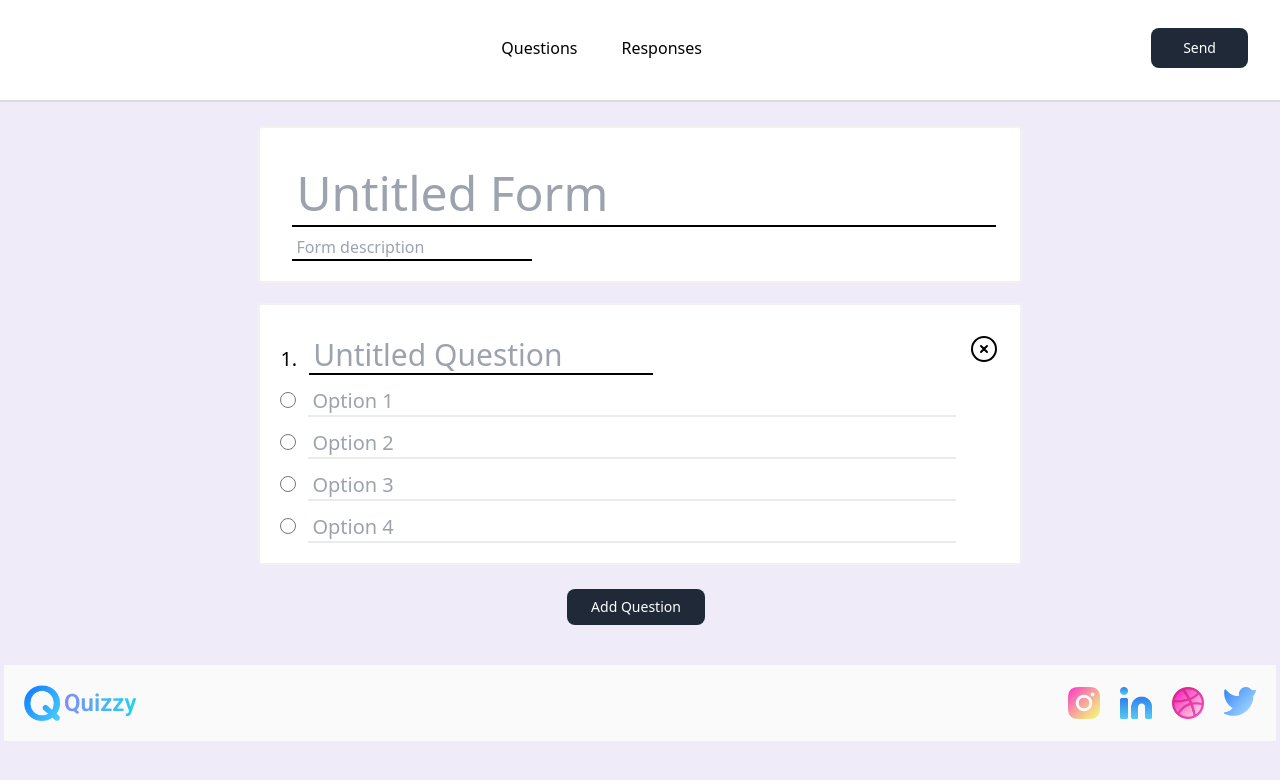
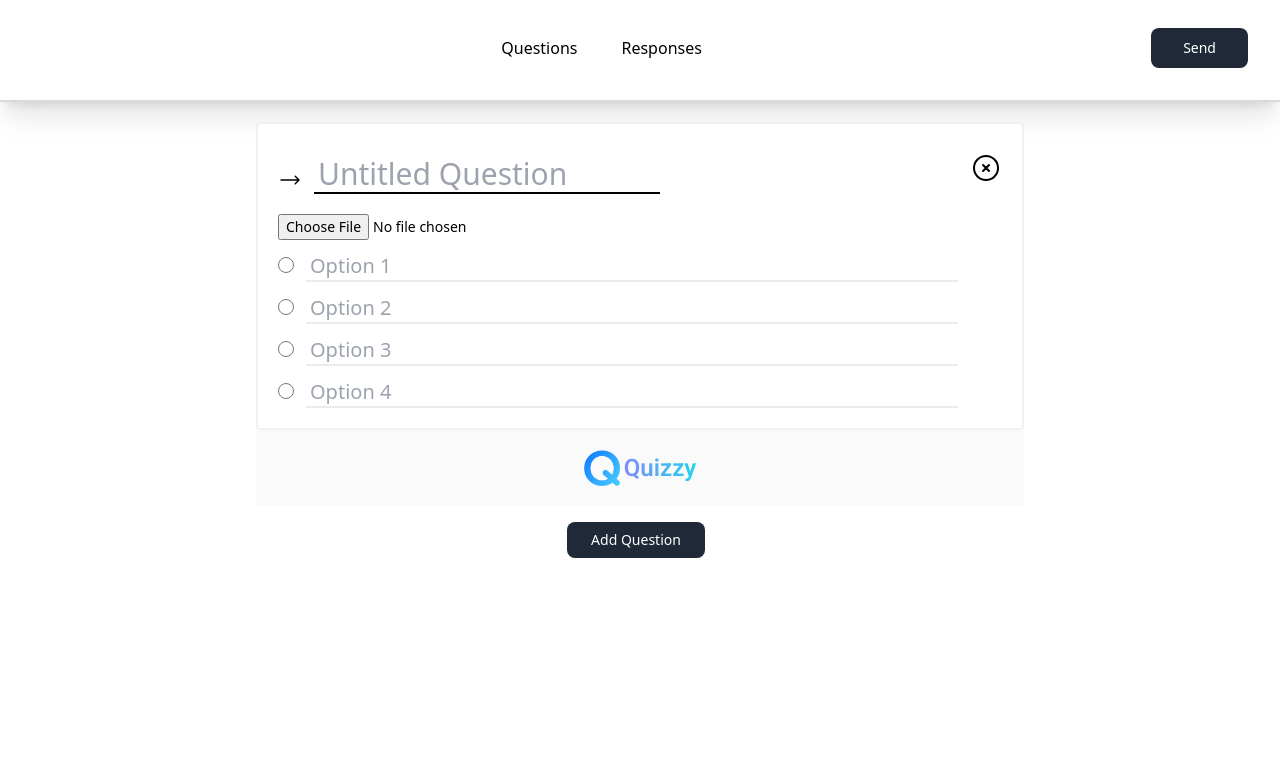
Before and after one commit to farhanpavel/Quiz-Taker, a React (Vite) app: page /quizpage in a window 1280 px wide. Shown: the top 780 px of the page. Built offline with nearby package versions, Linux system fonts and the light colour scheme.

Commit message:
quizpage modified

```diff
--- a/app/Home.tsx
+++ b/app/Home.tsx
@@ -69,7 +69,7 @@ export default function Home() {
       </div>
     </div>
 
-    <div className='container mx-auto'>
+    <div className=' container mx-auto'>
 <div className="grid grid-cols-2 gap-6 mt-56 ">
                 <div className="grid grid-cols-2 w-3/4 mx-4 gap-6">
                 {/* <p className='text-3xl'>In social Science is defined as the capacity of individuals to act independtly and to influence (such as social class,religion,grnder,ethnicity,ability,custom,etc.) that derermine or limit.</p> */}
--- a/app/Quizpage.tsx
+++ b/app/Quizpage.tsx
@@ -1,60 +1,166 @@
-import React, { useState } from 'react'
+import React, { useState,ChangeEvent } from 'react';
 import Footer from './footer';
 
+interface Question {
+    id: number;
+    imageSrc: string | null;
+  }
 export default function Quizpage() {
- const [count,setCount]=useState(2);
- const [datalist, setData] = useState("");
+    const [questions, setQuestions] = useState<Question[]>([{ id: 1, imageSrc: null }]);
 
- const value = () => {
+    const handleImageChange = (event: ChangeEvent<HTMLInputElement>, index: number) => {
+      const file: File | null = event.target.files ? event.target.files[0] : null;
+      if (!file) return;
+
+      const reader = new FileReader();
+      reader.onloadend = () => {
+        const updatedQuestions: Question[] = [...questions];
+        updatedQuestions[index].imageSrc = reader.result as string;
+        setQuestions(updatedQuestions);
+      };
+      reader.readAsDataURL(file);
+    };
+
+    const addQuestion = (): void => {
+      setQuestions([...questions, { id: questions.length + 1, imageSrc: null }]);
+    };
+
+    const removeQuestion = (index: number) => {
+      const updatedQuestions = questions.filter((_, i) => i !== index);
+      setQuestions(updatedQuestions);
+    };
+
+  const renderQuestion = (question:any, index:number) => {
     return (
-    <div className='m-auto w-[60%] mt-10 mb-10'>
+      <div className='m-auto sm:w-[60%] mt-5'>
         <div className='border-2 border-[#f5f0f0] bg-white p-5 space-y-2 rounded'>
           <div>
-        <div className='flex  justify-around'>
-            <div className='w-screen  '>
-            <label htmlFor="" className='text-xl'>{count}.
-        <input type="text" className='mx-3 w-1/2 px-1 mt-3 text-sm md:text-3xl   border-b-2 outline-none border-black' placeholder='Untitled Question'/>
+            <div className='flex justify-between'>
+              <div className='md:w-screen'>
+                <label htmlFor='' className='text-xl flex'>
+                <svg xmlns="http://www.w3.org/2000/svg" viewBox="0 0 24 24" fill="currentColor" className="mt-6 w-6 h-6">
+  <path fill-rule="evenodd" d="M16.72 7.72a.75.75 0 0 1 1.06 0l3.75 3.75a.75.75 0 0 1 0 1.06l-3.75 3.75a.75.75 0 1 1-1.06-1.06l2.47-2.47H3a.75.75 0 0 1 0-1.5h16.19l-2.47-2.47a.75.75 0 0 1 0-1.06Z" clip-rule="evenodd" />
+</svg>
+
+
+                  <input
+                    type='text'
+                    className='mx-3 w-1/2 px-1 mt-3 text-sm md:text-3xl border-b-2 outline-none border-black'
+                    placeholder='Untitled Question'
+                  />
                 </label>
+                <div>
+                  <input
+                    type='file'
+
+                    className='mt-5 text-sm w-1/2'
+                    onChange={(event) => handleImageChange(event, index)}
+                  />
+                  {question.imageSrc && (
+                    <img
+                      src={question.imageSrc}
+                      alt='Uploaded'
+                    className='w-1/4 md:w-1/2 md:m-auto mt-5'
+                    />
+                  )}
+                </div>
               </div>
               <div>
-            <svg xmlns="http://www.w3.org/2000/svg" fill="none" viewBox="0 0 24 24" stroke-width="1.5" stroke="currentColor" className="w-8 h-8 mt-2 cursor-pointer hover:text-red-600">
-  <path stroke-linecap="round" stroke-linejoin="round" d="m9.75 9.75 4.5 4.5m0-4.5-4.5 4.5M21 12a9 9 0 1 1-18 0 9 9 0 0 1 18 0Z" />
+              <svg
+              xmlns='http://www.w3.org/2000/svg'
+              fill='none'
+              viewBox='0 0 24 24'
+              strokeWidth='1.5'
+              stroke='currentColor'
+              className='w-8 h-8 mt-2 cursor-pointer hover:text-red-600'
+              onClick={() => removeQuestion(index)}
+            >
+              <path
+                strokeLinecap='round'
+                strokeLinejoin='round'
+                d='m9.75 9.75 4.5 4.5m0-4.5-4.5 4.5M21 12a9 9 0 1 1-18 0 9 9 0 0 1 18 0Z'
+              />
             </svg>
-
               </div>
             </div>
             <div>
               <div>
-            <input id="default-radio-1" type="radio" value="" name="default-radio" className="w-4 h-4 text-blue-600 bg-gray-100 border-gray-300 focus:ring-blue-500 dark:focus:ring-blue-600 dark:ring-offset-gray-800 focus:ring-2 dark:bg-gray-700 dark:border-gray-600"/>
-       <input type="text" className='w-[80%] md:w-[90%] mx-3 px-1 mt-3 text-xl border-b-2 outline-none border-[#ebebeb] focus:border-black ' placeholder='Option 1'/>
+                <input
+
+                  type='radio'
+                  value=''
+                  name={`default-radio-${question.id}`}
+                  className='w-4 h-4 text-blue-600 bg-gray-100 border-gray-300 focus:ring-blue-500 dark:focus:ring-blue-600 dark:ring-offset-gray-800 focus:ring-2 dark:bg-gray-700 dark:border-gray-600'
+                />
+                <input
+                  type='text'
+                  className='w-[80%] md:w-[90%] mx-3 px-1 mt-3 text-xl border-b-2 outline-none border-[#ebebeb] focus:border-black'
+                  placeholder='Option 1'
+                />
+              </div>
+             {/* Option-2 */}
+             <div>
+                <input
+
+                  type='radio'
+                  value=''
+                  name={`default-radio-${question.id}`}
+                  className='w-4 h-4 text-blue-600 bg-gray-100 border-gray-300 focus:ring-blue-500 dark:focus:ring-blue-600 dark:ring-offset-gray-800 focus:ring-2 dark:bg-gray-700 dark:border-gray-600'
+                />
+                <input
+                  type='text'
+                  className='w-[80%] md:w-[90%] mx-3 px-1 mt-3 text-xl border-b-2 outline-none border-[#ebebeb] focus:border-black'
+                  placeholder='Option 2'
+                />
               </div>
               <div>
-            <input id="default-radio-1" type="radio" value="" name="default-radio" className="w-4 h-4 text-blue-600 bg-gray-100 border-gray-300 focus:ring-blue-500 dark:focus:ring-blue-600 dark:ring-offset-gray-800 focus:ring-2 dark:bg-gray-700 dark:border-gray-600"/>
-              <input type="text" className='w-[80%] md:w-[90%] mx-3 px-1 mt-3 text-xl border-b-2 outline-none border-[#ebebeb] focus:border-black' placeholder='Option 2'/>
+                <input
+
+                  type='radio'
+                  value=''
+
+                  className='w-4 h-4 text-blue-600 bg-gray-100 border-gray-300 focus:ring-blue-500 dark:focus:ring-blue-600 dark:ring-offset-gray-800 focus:ring-2 dark:bg-gray-700 dark:border-gray-600'
+                />
+                <input
+                  type='text'
+                  className='w-[80%] md:w-[90%] mx-3 px-1 mt-3 text-xl border-b-2 outline-none border-[#ebebeb] focus:border-black'
+                  placeholder='Option 3'
+                />
               </div>
               <div>
-            <input id="default-radio-1" type="radio" value="" name="default-radio" className="w-4 h-4 text-blue-600 bg-gray-100 border-gray-300 focus:ring-blue-500 dark:focus:ring-blue-600 dark:ring-offset-gray-800 focus:ring-2 dark:bg-gray-700 dark:border-gray-600"/>
-             <input type="text" className='w-[80%] md:w-[90%] mx-3 px-1 mt-3 text-xl border-b-2 outline-none border-[#ebebeb] focus:border-black' placeholder='Option 3'/>
-            </div>
-            <div>
-            <input id="default-radio-1" type="radio" value="" name="default-radio" className="w-4 h-4 text-blue-600 bg-gray-100 border-gray-300 focus:ring-blue-500 dark:focus:ring-blue-600 dark:ring-offset-gray-800 focus:ring-2 dark:bg-gray-700 dark:border-gray-600"/>
-         <input type="text" className='w-[80%] md:w-[90%] mx-3 px-1 mt-3 text-xl border-b-2 outline-none border-[#ebebeb] focus:border-black' placeholder='Option 4'/>
+                <input
+
+                  type='radio'
+                  value=''
+
+                  className='w-4 h-4 text-blue-600 bg-gray-100 border-gray-300 focus:ring-blue-500 dark:focus:ring-blue-600 dark:ring-offset-gray-800 focus:ring-2 dark:bg-gray-700 dark:border-gray-600'
+                />
+                <input
+                  type='text'
+                  className='w-[80%] md:w-[90%] mx-3 px-1 mt-3 text-xl border-b-2 outline-none border-[#ebebeb] focus:border-black'
+                  placeholder='Option 4'
+                />
               </div>
 
             </div>
           </div>
+        </div>
+        <div className='footer bg-[#fafafa] p-5  bottom-0 left-0 w-full'>
+      <div className='sm:flex sm:flex-wrap justify-center items-center'>
+        <div className='flex flex-wrap gap-1 items-center place-content-center'>
+          <img className='w-9' src="./images/Home/Q.png" alt="" />
+          <h1 className='text-2xl font-bold font-roboto bg-clip-text text-transparent bg-gradient-to-r from-indigo-400 to-cyan-400'>Quizzy</h1>
+        </div>
 
       </div>
     </div>
-   ); // Ensure value function returns JSX
+      </div>
+    );
   };
 
- const datacaller = () => {
-   setData(prevDataList => [...prevDataList, value()]);
-   setCount(count+1); // Add the new value to the datalist
- };
   return (
-    <div >
+    <div>
+
         <div className='shadow-xl p-6 flex justify-between border-b-2 border-[#dbd9d9]'>
     <div>
     </div>
@@ -74,66 +180,19 @@ Responses
     <button type="button" className="text-white bg-gray-800 mt-1 hover:bg-gray-900 focus:outline-none focus:ring-4 focus:ring-gray-300 font-medium rounded-lg text-sm px-8 py-2.5 me-2 mb-2 dark:bg-gray-800 dark:hover:bg-gray-700 dark:focus:ring-gray-700 dark:border-gray-700">Send</button>
     </div>
      </div>
-     <div className='bg-[#F0EBF8] min-h-screen  p-1'>
-    <div className='m-auto w-[60%] mt-5 '>
-        <div className='border-2 border-[#f5f0f0] bg-white p-5 space-y-2 rounded'>
-            <div>
-                <input type="text" className='mx-3 px-1 mt-3 text-md md:text-3xl lg:text-5xl border-b-2 outline-none border-black' placeholder='Untitled Form'/>
-            </div>
-            <div>
-                <input type="text" className='w-1/3 px-1 mx-3 border-b-2 outline-none border-black' placeholder='Form description'/>
-            </div>
-        </div>
-    </div>
-    <div className='m-auto w-[60%] mt-5'>
-    <div className='border-2 border-[#f5f0f0] bg-white p-5 space-y-2 rounded'>
-    <div>
-        <div className='flex  justify-between'>
-            <div className='w-screen'>
-            <label htmlFor="" className='text-xl'>1.
-        <input type="text" className='mx-3 w-1/2 px-1 mt-3 text-sm md:text-3xl   border-b-2 outline-none border-black' placeholder='Untitled Question'/>
-        </label>
-            </div>
-            <div>
-            <svg xmlns="http://www.w3.org/2000/svg" fill="none" viewBox="0 0 24 24" stroke-width="1.5" stroke="currentColor" className="w-8 h-8 mt-2 cursor-pointer hover:text-red-600">
-  <path stroke-linecap="round" stroke-linejoin="round" d="m9.75 9.75 4.5 4.5m0-4.5-4.5 4.5M21 12a9 9 0 1 1-18 0 9 9 0 0 1 18 0Z" />
-</svg>
 
-            </div>
-        </div>
-        <div>
-            <div>
-            <input id="default-radio-1" type="radio" value="" name="default-radio" className="w-4 h-4 text-blue-600 bg-gray-100 border-gray-300 focus:ring-blue-500 dark:focus:ring-blue-600 dark:ring-offset-gray-800 focus:ring-2 dark:bg-gray-700 dark:border-gray-600"/>
-       <input type="text" className='w-[80%] md:w-[90%] mx-3 px-1 mt-3 text-xl border-b-2 outline-none border-[#ebebeb] focus:border-black ' placeholder='Option 1'/>
-            </div>
-            <div>
-            <input id="default-radio-1" type="radio" value="" name="default-radio" className="w-4 h-4 text-blue-600 bg-gray-100 border-gray-300 focus:ring-blue-500 dark:focus:ring-blue-600 dark:ring-offset-gray-800 focus:ring-2 dark:bg-gray-700 dark:border-gray-600"/>
-              <input type="text" className='w-[80%] md:w-[90%] mx-3 px-1 mt-3 text-xl border-b-2 outline-none border-[#ebebeb] focus:border-black' placeholder='Option 2'/>
-            </div>
-            <div>
-            <input id="default-radio-1" type="radio" value="" name="default-radio" className="w-4 h-4 text-blue-600 bg-gray-100 border-gray-300 focus:ring-blue-500 dark:focus:ring-blue-600 dark:ring-offset-gray-800 focus:ring-2 dark:bg-gray-700 dark:border-gray-600"/>
-             <input type="text" className='w-[80%] md:w-[90%] mx-3 px-1 mt-3 text-xl border-b-2 outline-none border-[#ebebeb] focus:border-black' placeholder='Option 3'/>
-            </div>
-            <div>
-            <input id="default-radio-1" type="radio" value="" name="default-radio" className="w-4 h-4 text-blue-600 bg-gray-100 border-gray-300 focus:ring-blue-500 dark:focus:ring-blue-600 dark:ring-offset-gray-800 focus:ring-2 dark:bg-gray-700 dark:border-gray-600"/>
-         <input type="text" className='w-[80%] md:w-[90%] mx-3 px-1 mt-3 text-xl border-b-2 outline-none border-[#ebebeb] focus:border-black' placeholder='Option 4'/>
-            </div>
+      {questions.map((question, index) => renderQuestion(question, index))}
+      <div className='text-center'>
+        <button
+          type='button'
+          onClick={addQuestion}
+          className='text-white bg-gray-800 hover:bg-gray-900 focus:outline-none focus:ring-4 focus:ring-gray-300 font-medium rounded-lg text-sm px-6 py-2 me-2 mb-10 mt-4 dark:bg-gray-800 dark:hover:bg-gray-700 dark:focus:ring-gray-700 dark:border-gray-700'
+        >
+          Add Question
+        </button>
 
       </div>
            </div>
 
-       </div>
-    </div>
-    <div className=' mt-2'>
-    {datalist}
-    <div className='text-center'>
-    <button type="button" onClick={datacaller}  className=" text-white bg-gray-800 hover:bg-gray-900 focus:outline-none focus:ring-4 focus:ring-gray-300 font-medium rounded-lg text-sm px-6 py-2 me-2 mb-10 mt-4 dark:bg-gray-800 dark:hover:bg-gray-700 dark:focus:ring-gray-700 dark:border-gray-700">Add Question</button>
-
-    </div>
-       <Footer/>
-        </div>
-</div>
-
-    </div>
-  )
+  );
 }
--- /dev/null
+++ b/app/practice.tsx
@@ -0,0 +1,88 @@
+import React, { useState } from 'react';
+
+const QuizMaker = () => {
+  const [questions, setQuestions] = useState([]);
+  const [currentQuestion, setCurrentQuestion] = useState({
+    question: '',
+    options: ['', '', '', ''],
+    image: ''
+  });
+
+  const handleOptionChange = (index:number, value:string) => {
+    const updatedOptions = [...currentQuestion.options];
+    updatedOptions[index] = value;
+    setCurrentQuestion({ ...currentQuestion, options: updatedOptions });
+  };
+
+  const handleImageUpload = (event:any) => {
+    const file = event.target.files[0];
+    const reader = new FileReader();
+    reader.onloadend = () => {
+      setCurrentQuestion({ ...currentQuestion, image: reader.result });
+    };
+    reader.readAsDataURL(file);
+  };
+
+  const handleAddQuestion = () => {
+    setQuestions([...questions, currentQuestion]);
+    setCurrentQuestion({
+      question: '',
+      options: ['', '', '', ''],
+      image: ''
+    });
+  };
+
+  return (
+    <div>
+      <h1>Quiz Maker</h1>
+      {questions.map((question, index) => (
+        <div key={index}>
+          <h3>Question {index + 1}</h3>
+          <div>
+            <label>Question:</label>
+            <input type="text" value={question.question} readOnly />
+          </div>
+          <div>
+            {question.options.map((option, idx) => (
+              <input key={idx} type="text" value={option} readOnly />
+            ))}
+          </div>
+          <div>
+            {question.image && (
+              <img src={question.image} alt="Question" style={{ maxWidth: '200px' }} />
+            )}
+          </div>
+        </div>
+      ))}
+      <div>
+        <label>Question:</label>
+        <input
+          type="text"
+          value={currentQuestion.question}
+          onChange={(e) =>
+            setCurrentQuestion({ ...currentQuestion, question: e.target.value })
+          }
+        />
+      </div>
+      <div>
+        {currentQuestion.options.map((option, index) => (
+          <input
+            key={index}
+            type="text"
+            value={option}
+            onChange={(e) => handleOptionChange(index, e.target.value)}
+          />
+        ))}
+      </div>
+      <div>
+        <input type="file" accept="image/*" onChange={handleImageUpload} />
+        {currentQuestion.image && (
+          <img src={currentQuestion.image} alt="Question" style={{ maxWidth: '200px' }} />
+        )}
+      </div>
+      <button onClick={handleAddQuestion}>Add Question</button>
+    </div>
+  );
+};
+
+export default QuizMaker;
--- a/src/App.tsx
+++ b/src/App.tsx
@@ -4,7 +4,7 @@ import Signin from "../app/Signin.tsx"
 import Signup from "../app/Signup.tsx"
 import Quizbody from "../app/Quizbody.tsx"
 import Quizpage from "../app/Quizpage.tsx"
-
+import Practice from "../app/Practice.tsx"
 import {
   Routes,
   Route,
@@ -21,7 +21,7 @@ function App() {
     <Route path="/signup" element={<Signup/>}/>
     <Route path="/quiztaker" element={<Quizbody/>}/>
     <Route path="/quizpage" element={<Quizpage/>}/>
-
+    <Route path="/practice" element={<Practice/>}/>
     </Routes>
     </BrowserRouter>
  </div>
```
Lines whose indentation alone changed are shown as unchanged.
